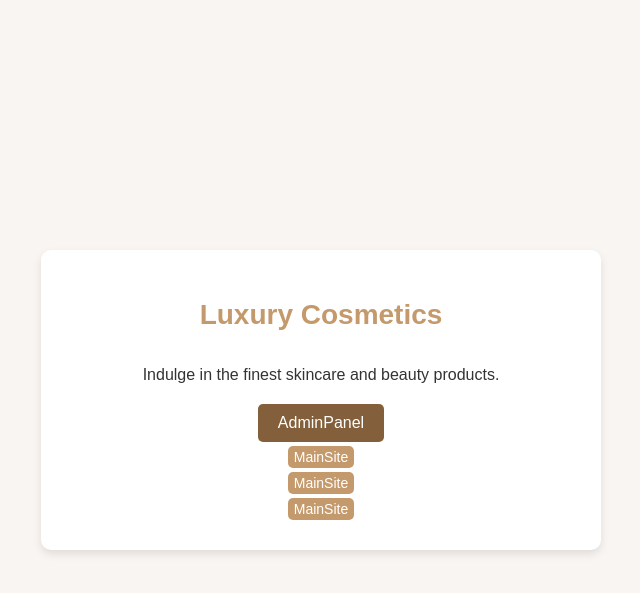
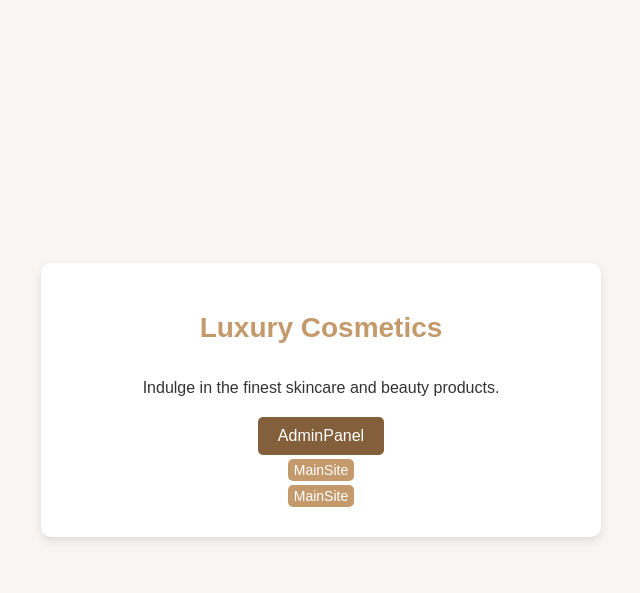
Before and after one commit to cocomatik/BackEnd, a Django app: page / in a window 1280 px wide. Shown: the top 593 px of the page, without its empty margins (319-959 px from the left). Run offline with Django 5.2, Linux system fonts and the light colour scheme.

Commit message:
tessssssssst

```diff
--- a/templates/landing/landing.html
+++ b/templates/landing/landing.html
@@ -100,7 +100,6 @@
         <button class="admin-button" onclick="redirectToAdmin()">AdminPanel</button>
         <button class="main-button" onclick="redirectToMain()" >MainSite</button>
         <button class="main-button" onclick="redirectToMain()" >MainSite</button>
-        <button class="main-button" onclick="redirectToMain()" >MainSite</button>
     </div>
 </body>
 </html>
```
